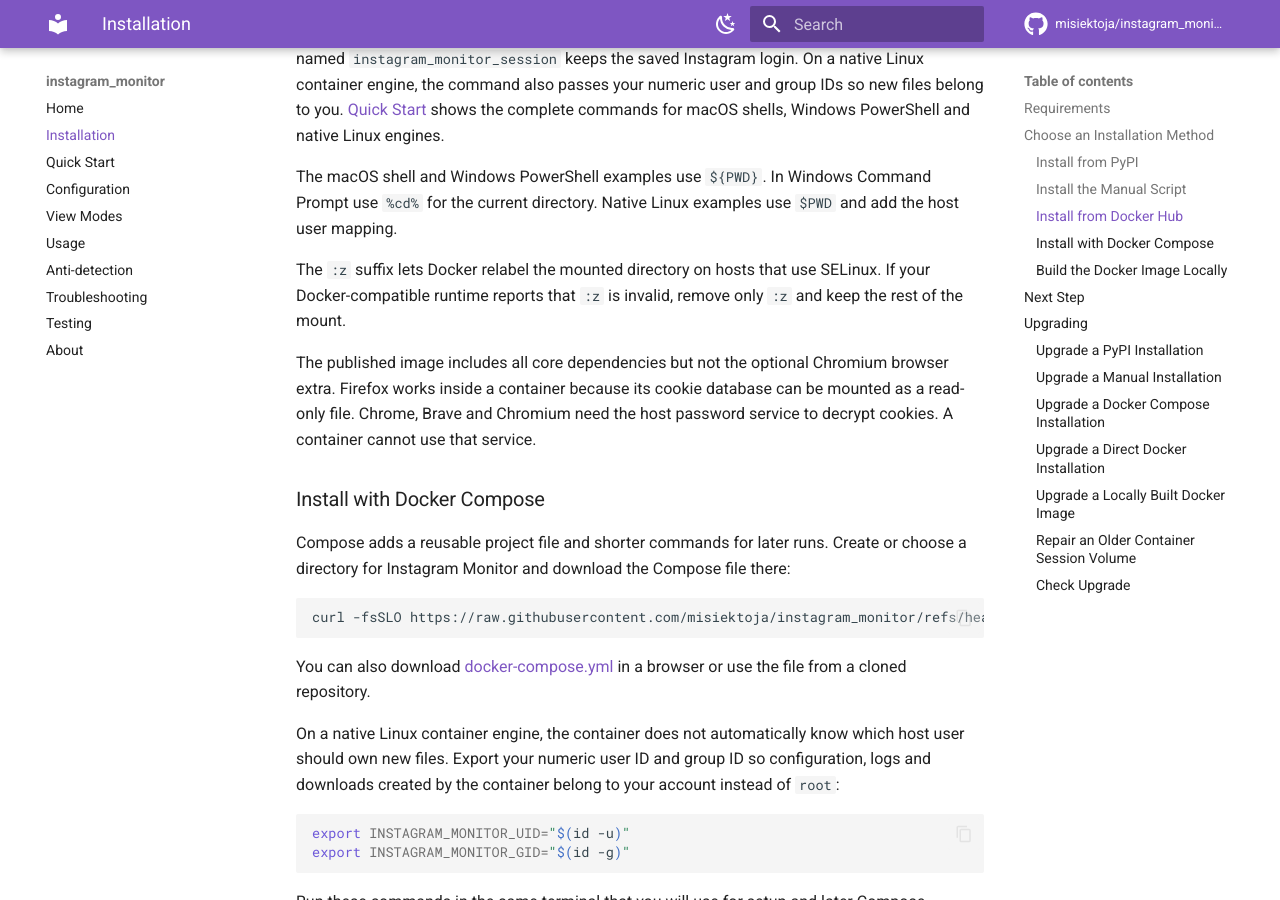
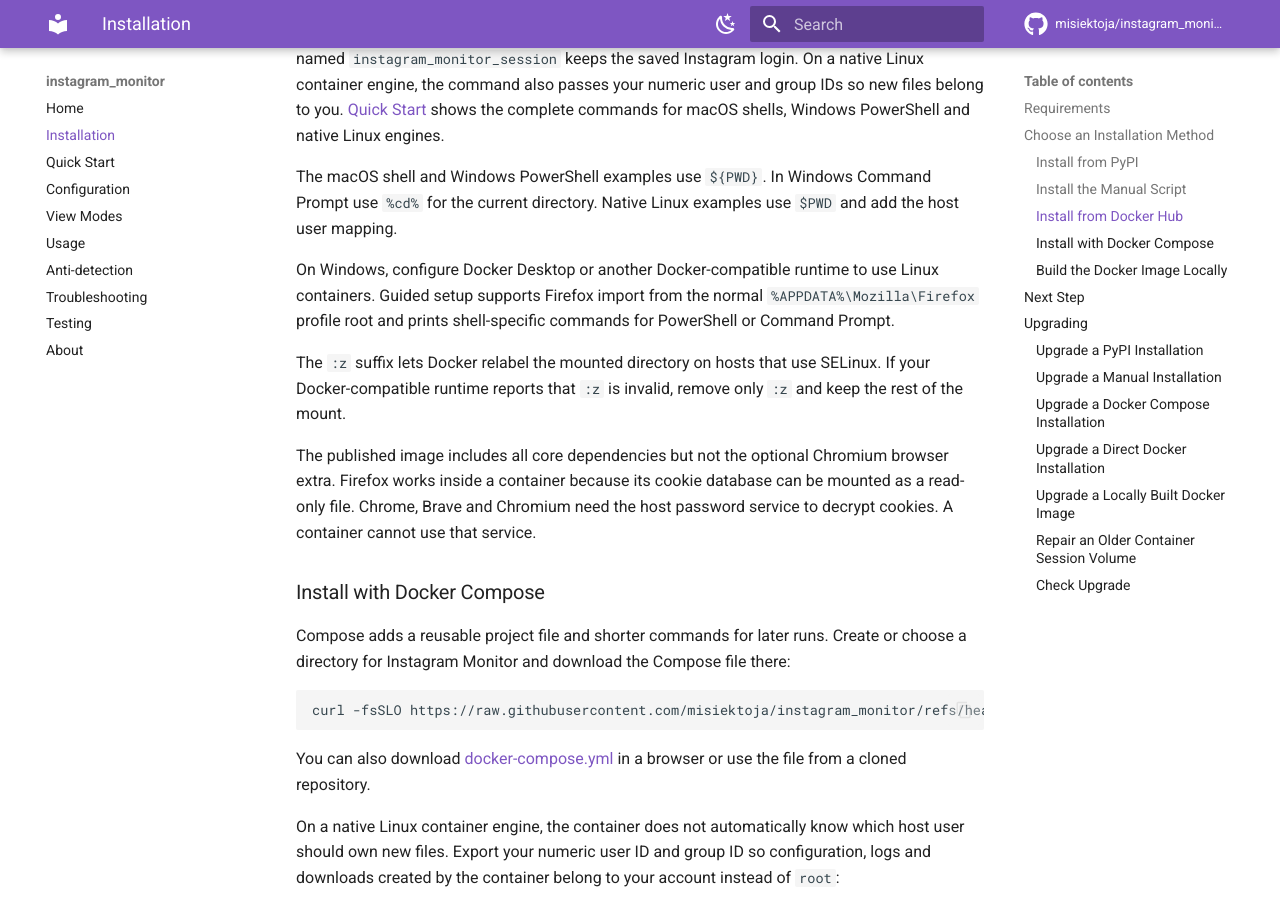
Before and after one commit to misiektoja/instagram_monitor, an MkDocs documentation site: the page built from docs/installation.md, in a window 1280 px wide and 900 px high, scrolled down 3057 px. Built offline with MkDocs 1.6.1 and Material for MkDocs 9.7.7, drawn with Linux system fonts in a browser that asks for light colours; comment, search, counter and statistics services are not loaded.

Commit message:
docs(installation): document Windows Linux container setup

```diff
--- a/docs/installation.md
+++ b/docs/installation.md
@@ -113,6 +113,8 @@ Normal monitoring commands reuse the installed image and do not check for a newe
 Normal runs make the current directory available as `/data` in the container. Configuration and output written there remain on the host after the temporary container stops. The Docker volume named `instagram_monitor_session` keeps the saved Instagram login. On a native Linux container engine, the command also passes your numeric user and group IDs so new files belong to you. [Quick Start](quick-start.md#new-here-run-the-setup-wizard) shows the complete commands for macOS shells, Windows PowerShell and native Linux engines.
 
 The macOS shell and Windows PowerShell examples use `${PWD}`. In Windows Command Prompt use `%cd%` for the current directory. Native Linux examples use `$PWD` and add the host user mapping.
+
+On Windows, configure Docker Desktop or another Docker-compatible runtime to use Linux containers. Guided setup supports Firefox import from the normal `%APPDATA%\Mozilla\Firefox` profile root and prints shell-specific commands for PowerShell or Command Prompt.
 
 The `:z` suffix lets Docker relabel the mounted directory on hosts that use SELinux. If your Docker-compatible runtime reports that `:z` is invalid, remove only `:z` and keep the rest of the mount.
 
```
